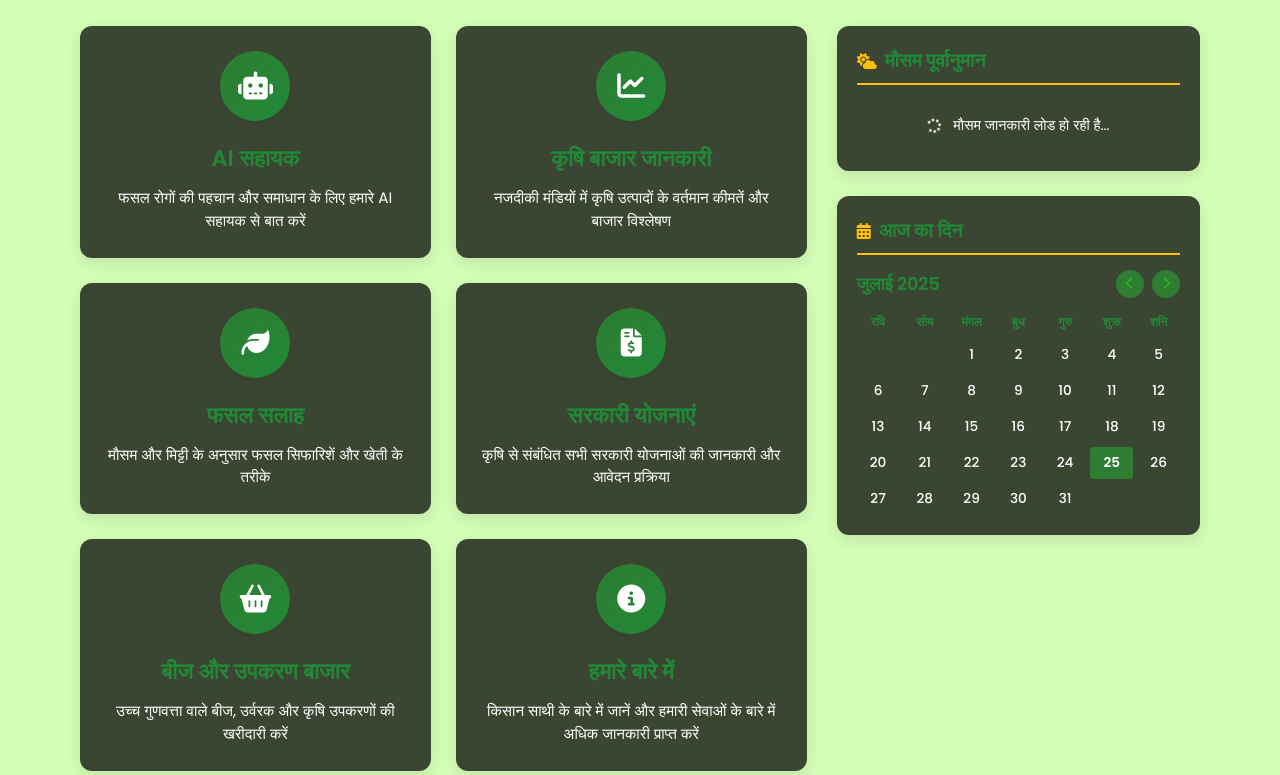
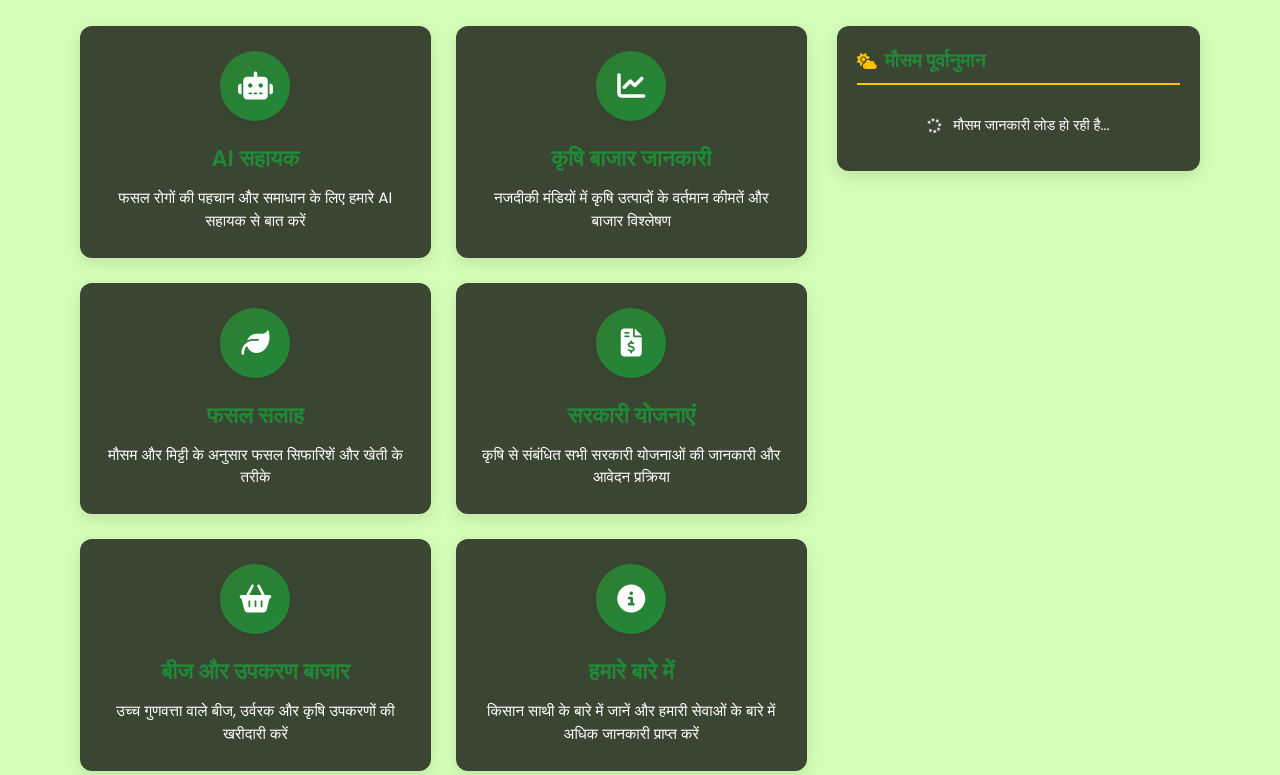
Before and after one commit to PrafullHarer/Green-Guard, a Python web app: template templates/DAS.html in a window 1280 px wide. Shown: the part 288-1063 px from the top of the page. Run offline with Jinja, Linux system fonts and the light colour scheme; the template is opened without the code that fills it, so the values that code supplies are empty.

Commit message:
Update DAS.html

```diff
--- a/templates/DAS.html
+++ b/templates/DAS.html
@@ -363,92 +363,6 @@
             color: var(--text-color);
         }
 
-        /* Calendar Widget - Compact version */
-        .calendar {
-            text-align: center;
-        }
-
-        .calendar-header {
-            display: flex;
-            justify-content: space-between;
-            align-items: center;
-            margin-bottom: 12px;
-        }
-
-        .calendar-month {
-            font-weight: 600;
-            color: var(--primary-dark);
-            font-size: 1.1rem;
-        }
-
-        .calendar-nav {
-            display: flex;
-            gap: 8px;
-        }
-
-        .calendar-nav-btn {
-            background: var(--primary);
-            color: rgba(28, 227, 13, 0.548);
-            border: none;
-            width: 28px;
-            height: 28px;
-            border-radius: 50%;
-            display: flex;
-            align-items: center;
-            justify-content: center;
-            cursor: pointer;
-            transition: all 0.2s;
-            font-size: 0.8rem;
-        }
-
-        .calendar-nav-btn:hover {
-            background: var(--primary-dark);
-        }
-
-        .calendar-days {
-            display: grid;
-            grid-template-columns: repeat(7, 1fr);
-            gap: 4px;
-            margin-bottom: 5px;
-        }
-
-        .calendar-day-name {
-            font-size: 0.75rem;
-            color: var(--primary-dark);
-            font-weight: 600;
-            padding: 3px 0;
-        }
-
-        .calendar-dates {
-            display: grid;
-            grid-template-columns: repeat(7, 1fr);
-            gap: 4px;
-        }
-
-        .calendar-date {
-            padding: 6px 0;
-            border-radius: 4px;
-            font-size: 0.85rem;
-            transition: all 0.2s;
-            color: var(--text-color);
-            font-weight: 500;
-        }
-
-        .calendar-date:hover:not(.empty):not(.today) {
-            background: rgba(3, 152, 3, 0.621);
-            cursor: pointer;
-        }
-
-        .calendar-date.today {
-            background: var(--primary);
-            color: white;
-            font-weight: 600;
-        }
-
-        .calendar-date.empty {
-            visibility: hidden;
-        }
-
         /* Loading States */
         .loading {
             text-align: center;
@@ -648,33 +562,10 @@
                                 <span id="weather-region">--, --</span>
                             </div>
                         </div>
+
                         <h4 style="margin: 12px 0 8px; color: var(--primary-dark); font-size: 0.9rem;"><span class="forecast-title-text">अगले 3 दिन का पूर्वानुमान</span></h4>
                         <div class="weather-forecast" id="weather-forecast">
                             <!-- Forecast will be populated by JavaScript -->
-                        </div>
-                    </div>
-                </div>
-<div class="widget">
-                    <h3 class="widget-title"><i class="fas fa-calendar-alt"></i> <span class="calendar-title-text">आज का दिन</span></h3>
-                    <div class="calendar">
-                        <div class="calendar-header">
-                            <span class="calendar-month" id="current-month">माह, वर्ष</span>
-                            <div class="calendar-nav">
-                                <button class="calendar-nav-btn" id="prev-month"><i class="fas fa-chevron-left"></i></button>
-                                <button class="calendar-nav-btn" id="next-month"><i class="fas fa-chevron-right"></i></button>
-                            </div>
-                        </div>
-                        <div class="calendar-days">
-                            <div class="calendar-day-name"><span class="day-name-0">रवि</span></div>
-                            <div class="calendar-day-name"><span class="day-name-1">सोम</span></div>
-                            <div class="calendar-day-name"><span class="day-name-2">मंगल</span></div>
-                            <div class="calendar-day-name"><span class="day-name-3">बुध</span></div>
-                            <div class="calendar-day-name"><span class="day-name-4">गुरु</span></div>
-                            <div class="calendar-day-name"><span class="day-name-5">शुक्र</span></div>
-                            <div class="calendar-day-name"><span class="day-name-6">शनि</span></div>
-                        </div>
-                        <div class="calendar-dates" id="calendar-dates">
-                            <!-- Calendar dates will be populated by JavaScript -->
                         </div>
                     </div>
                 </div>
@@ -750,24 +641,7 @@
 
         const userName = "{{ name }}"; // Inserted from Flask or backend
 
-        function renderCalendar(month, year) {
-            const firstDay = new Date(year, month, 1).getDay();
-            const daysInMonth = new Date(year, month + 1, 0).getDate();
-            const today = new Date();
-
-            document.getElementById('current-month').textContent =
-                `${translations[currentLang].monthNames[month]} ${year}`;
-
-            let calendarHTML = '';
-            for (let i = 0; i < firstDay; i++) {
-                calendarHTML += '<div class="calendar-date empty"></div>';
-            }
-            for (let day = 1; day <= daysInMonth; day++) {
-                const isToday = day === today.getDate() && month === today.getMonth() && year === today.getFullYear();
-                calendarHTML += `<div class="calendar-date ${isToday ? 'today' : ''}">${day}</div>`;
-            }
-            document.getElementById('calendar-dates').innerHTML = calendarHTML;
-        }
+        // Removed renderCalendar and calendar-related code
         function updateLanguage() {
             document.getElementById('greeting-text').textContent = translations[currentLang].greeting.replace('User !', userName);
             document.getElementById('logout-text').textContent = translations[currentLang].logout;
@@ -782,39 +656,19 @@
             document.querySelector('.weather-title-text').textContent = translations[currentLang].weatherTitle;
             document.querySelector('.weather-loading-text').textContent = translations[currentLang].weatherLoading;
             document.querySelector('.location-text').textContent = translations[currentLang].locationText;
-        document.querySelector('.forecast-title-text').textContent = translations[currentLang].forecastTitle;
-        document.querySelector('.calendar-title-text').textContent = translations[currentLang].calendarTitle;
-
-        // Update day names in the calendar header
-        for (let i = 0; i < 7; i++) {
-            document.querySelector(`.day-name-${i}`).textContent = translations[currentLang].dayNames[i];
+            document.querySelectorAll('.forecast-title-text').forEach(el => {
+                el.textContent = translations[currentLang].forecastTitle;
+            });
+            // Removed calendar title and day names update
         }
 
-        renderCalendar(currentMonth, currentYear);
-    }
-
-    document.getElementById('prev-month').addEventListener('click', () => {
-        currentMonth--;
-        if (currentMonth < 0) {
-            currentMonth = 11;
-            currentYear--;
-        }
-        renderCalendar(currentMonth, currentYear);
-    });
-
-    document.getElementById('next-month').addEventListener('click', () => {
-        currentMonth++;
-        if (currentMonth > 11) {
-            currentMonth = 0;
-            currentYear++;
-        }
-        renderCalendar(currentMonth, currentYear);
-    });
+        // Removed calendar navigation event listeners
 
         document.getElementById('langToggle').addEventListener('click', () => {
             currentLang = currentLang === 'hi' ? 'en' : 'hi';
             document.documentElement.lang = currentLang;
             updateLanguage();
+            getLocationAndWeather(); // Ensure weather widget updates with new language
         });
 
 
@@ -928,8 +782,7 @@
     }
 
     document.addEventListener('DOMContentLoaded', () => {
-        renderCalendar(currentMonth, currentYear); // You must define this elsewhere
-        updateLanguage(); // You must define this elsewhere
+        updateLanguage();
         getLocationAndWeather();
     });
 
```
Lines whose indentation alone changed are shown as unchanged.
